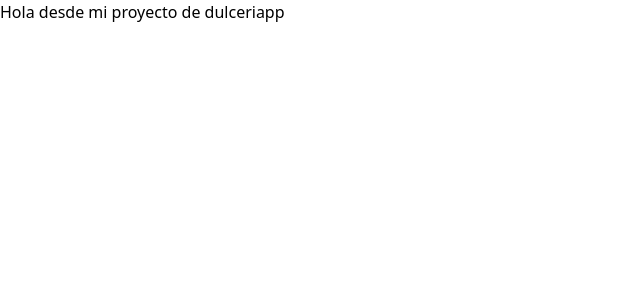
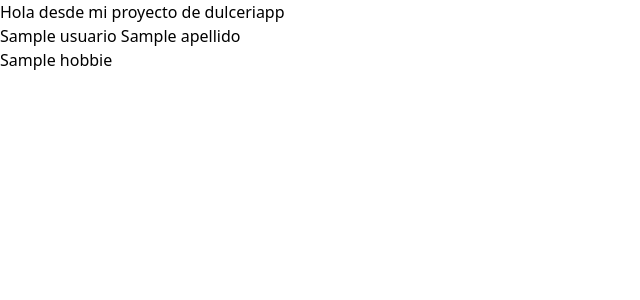
Before and after one commit to CesarEGP/Semana6-Django, a Django app: template dulceria/gestion/templates/inicio.html in a window 1280 px wide. Shown: the top 300 px of the page, without its empty margins (0-640 px from the left). Run offline with Django 4.2, Linux system fonts and the light colour scheme; the template is opened without the code that fills it: most values are stand-ins (such as "Sample title", 1, 10 or a date in 2020); some libraries are stand-ins or nearby versions.

Commit message:
inicios django rest framwork

```diff
--- a/dulceria/dulceria/settings.py
+++ b/dulceria/dulceria/settings.py
@@ -44,6 +44,7 @@
     'django.contrib.messages',
     'django.contrib.staticfiles',
     'gestion',
+    'rest_framework',
 ]
 
 MIDDLEWARE = [
--- a/dulceria/gestion/templates/inicio.html
+++ b/dulceria/gestion/templates/inicio.html
@@ -8,5 +8,11 @@
 </head>
 <body>
     <p>Hola desde mi proyecto de dulceriapp</p>
+    <h1>{{ data.usuario.nombre }} {{ data.usuario.apellido }}</h1>
+    <ul>
+            {% for hobbie in data.hobbies %}
+            <p>{{hobbie}}</p>
+            {% endfor %}
+    </ul>
 </body>
 </html>
```
Also changed, not shown: dulceria/gestion/views.py (+15 -2 lines).
